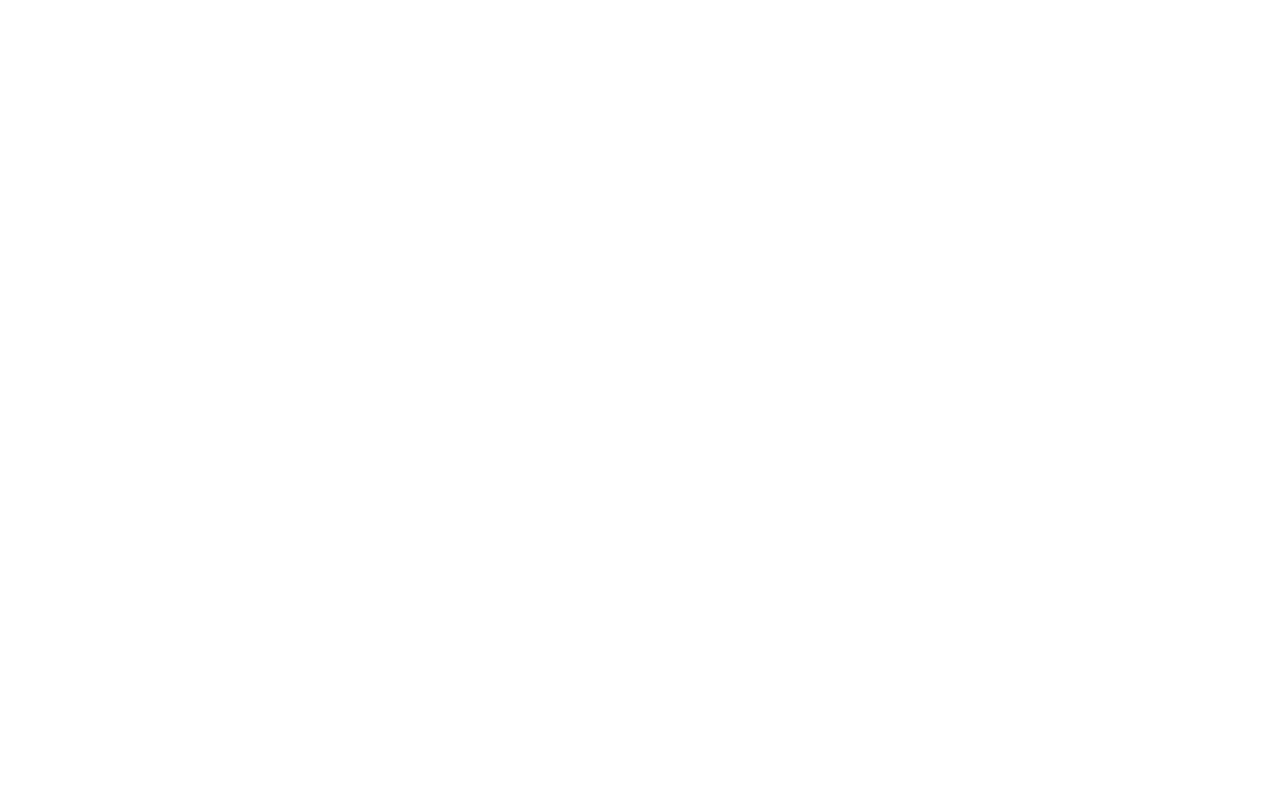
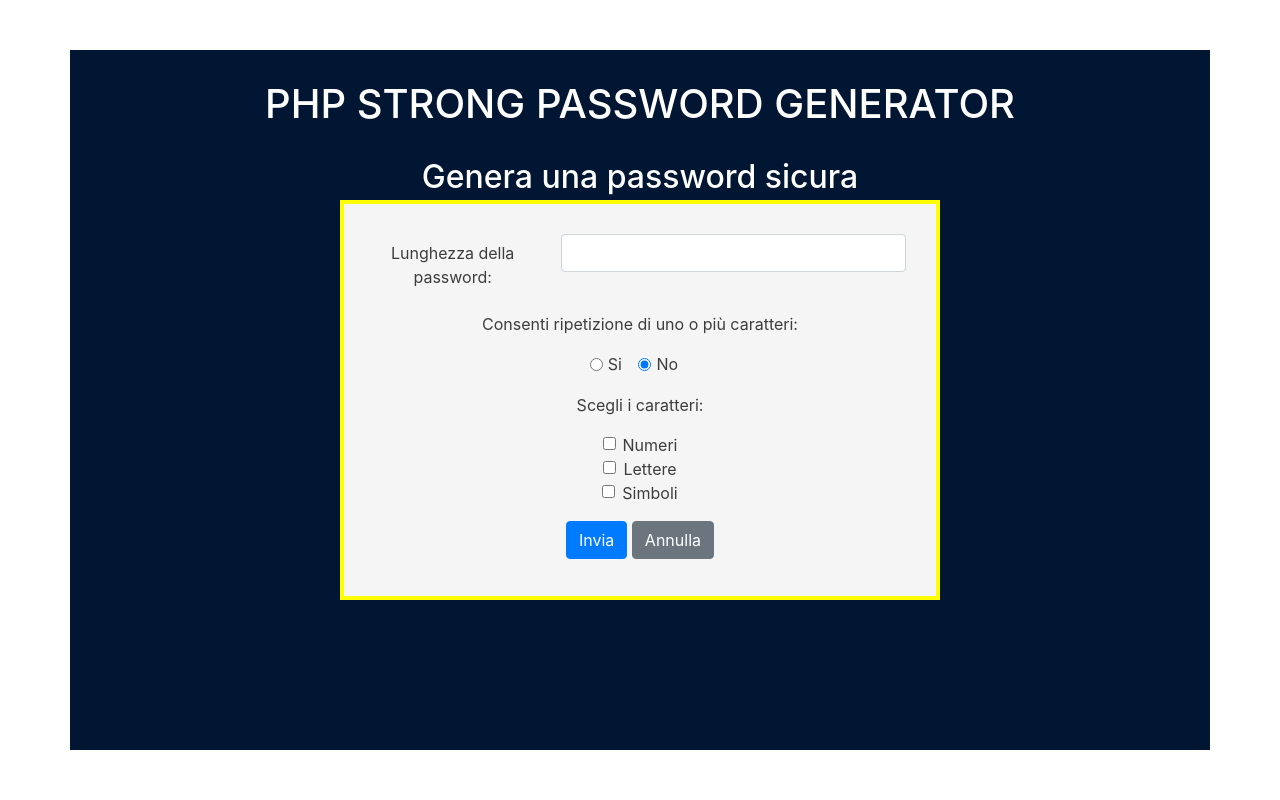
Before and after one commit to Alessiovinci87/php-strong-password-generator, a PHP site: page / in a window 1280 px wide. Before the commit the page is empty. Run offline with PHP 8.4, Linux system fonts and the light colour scheme.

Commit message:
Esercizio terminato

```diff
--- /dev/null
+++ b/functions.php
@@ -0,0 +1,28 @@
+<?php
+function generaPassword($lunghezza, $caratteri_selezionati, $ripetizione) {
+    // Gestisci le opzioni di ripetizione
+    $ripetizione_caratteri = $ripetizione ? '' : 'nrus';
+
+    // Costruisci il set di caratteri basato sulle opzioni selezionate
+    $caratteri = '';
+    if (in_array('numeri', $caratteri_selezionati)) {
+        $caratteri .= '0123456789';
+    }
+    if (in_array('lettere', $caratteri_selezionati)) {
+        $caratteri .= 'abcdefghijklmnopqrstuvwxyzABCDEFGHIJKLMNOPQRSTUVWXYZ';
+    }
+    if (in_array('simboli', $caratteri_selezionati)) {
+        $caratteri .= '!@#$%^&*()_+=-';
+    }
+
+    $password = '';
+    $lunghezza_caratteri = strlen($caratteri);
+
+    for ($i = 0; $i < $lunghezza; $i++) {
+        $random_index = rand(0, $lunghezza_caratteri - 1);
+        $password .= $caratteri[$random_index];
+    }
+
+    return $password;
+}
+?>
--- a/index.php
+++ b/index.php
@@ -1,12 +1,76 @@
+<?php
+session_start();
+
+include __DIR__ . '/functions.php'; // Includi il file functions.php
+
+if ($_SERVER['REQUEST_METHOD'] === 'GET' && isset($_GET['lunghezza'])) {
+    $caratteri_selezionati = isset($_GET['caratteri']) ? $_GET['caratteri'] : []; // Array vuoto se nessuna selezione
+    $ripetizione = isset($_GET['ripetizione']) ? true : false;
+
+    $_SESSION['generated_password'] = generaPassword(intval($_GET['lunghezza']), $caratteri_selezionati, $ripetizione);
+    header("Location: show_password.php"); // Reindirizza a show_password.php
+    exit();
+}
+?>
+
 <!DOCTYPE html>
 <html lang="en">
 <head>
     <meta charset="UTF-8">
     <meta http-equiv="X-UA-Compatible" content="IE=edge">
     <meta name="viewport" content="width=device-width, initial-scale=1.0">
+    <link rel="stylesheet" href="style.css">
+    <link rel="stylesheet" href="https://stackpath.bootstrapcdn.com/bootstrap/4.5.2/css/bootstrap.min.css">
     <title>PHP Strong Password Generator</title>
 </head>
 <body>
+<div class="container">
+    <h1 class="text">PHP STRONG PASSWORD GENERATOR</h1>
+    <h2>Genera una password sicura</h2>
 
+    <div class="form-container">
+        <form class="text" action="index.php" method="GET">
+            <div class="form-group row">
+                <label for="lunghezza" class="col-sm-4 col-form-label">Lunghezza della password:</label>
+                <div class="col-sm-8">
+                    <input type="number" id="lunghezza" name="lunghezza" class="form-control" min="6" max="20" required>
+                </div>
+            </div>
+
+            <div class="form-group">
+                <p>Consenti ripetizione di uno o più caratteri:</p>
+                <div class="form-check form-check-inline">
+                    <input class="form-check-input" type="radio" name="ripetizione" value="1" id="ripetizioneSi">
+                    <label class="form-check-label" for="ripetizioneSi">Si</label>
+                </div>
+                <div class="form-check form-check-inline">
+                    <input class="form-check-input" type="radio" name="ripetizione" value="0" id="ripetizioneNo" checked>
+                    <label class="form-check-label" for="ripetizioneNo">No</label>
+                </div>
+            </div>
+
+            <div class="form-group">
+                <p>Scegli i caratteri:</p>
+                <div class="form-check">
+                    <input class="form-check-input" type="checkbox" name="caratteri[]" value="numeri" id="caratteriNumeri">
+                    <label class="form-check-label" for="caratteriNumeri">Numeri</label>
+                </div>
+                <div class="form-check">
+                    <input class="form-check-input" type="checkbox" name="caratteri[]" value="lettere" id="caratteriLettere">
+                    <label class="form-check-label" for="caratteriLettere">Lettere</label>
+                </div>
+                <div class="form-check">
+                    <input class="form-check-input" type="checkbox" name="caratteri[]" value="simboli" id="caratteriSimboli">
+                    <label class="form-check-label" for="caratteriSimboli">Simboli</label>
+                </div>
+            </div>
+
+            <div class="button-section">
+                <button class="btn btn-primary" type="submit">Invia</button>
+                <button class="btn btn-secondary" type="button">Annulla</button>
+            </div>
+        </form>
+    </div>
+</div>
 </body>
 </html>
--- /dev/null
+++ b/style.css
@@ -0,0 +1,46 @@
+* {
+    margin: 0;
+    padding: 0;
+    box-sizing: border-box;
+}
+
+body {
+    background-color:lightgray;
+}
+
+.container {
+
+    position: absolute;
+    left: 50%;
+    top: 50%;
+    transform: translate(-50%, -50%);
+    height: 700px;
+    width: 1000px;
+    background-color: #011632;
+    text-align: center;
+}
+
+.text {
+    margin: 30px;
+}
+
+.form-container {
+    position: absolute;
+    left: 50%;
+    top: 50%;
+    transform: translate(-50%, -50%);
+    width: 600px;
+    height: 400px;
+    background: whitesmoke;
+    color: rgb(61, 61, 61);
+    border: 4px solid yellow;
+}
+
+h1, h2 {
+    color: white;
+    margin-bottom: 30px;
+}
+
+.text-pass {
+    color: white;
+}
```
Also changed, not shown: show_password.php (added, +28 -0 lines).
